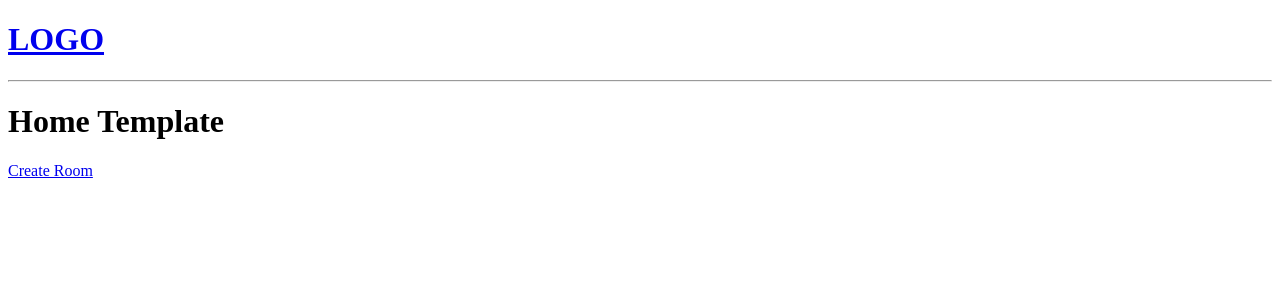
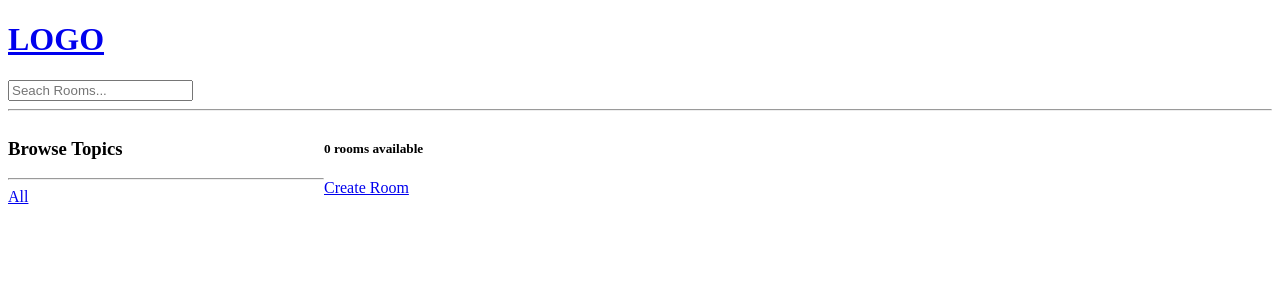
Before and after one commit to fabio-teichmann/discord-unchained, a Django app: page / in a window 1280 px wide. Shown: the top 300 px of the page. Run offline with Django 4.2, Linux system fonts and the light colour scheme; data that the repository does not hold is empty.

Commit message:
filtering and navigation

```diff
--- a/discord_unchained/base/templates/base/home.html
+++ b/discord_unchained/base/templates/base/home.html
@@ -1,9 +1,35 @@
 {% extends 'main.html' %}
 
 {% block content %}
-<h1>Home Template</h1>
+
+<style>
+    .home-container{
+        display: grid;
+        grid-template-columns: 1fr 3fr;
+    }
+</style>
+
+
+<div class="home-container">
 
     <div>
+        <h3>Browse Topics</h3>
+        <hr>
+        <div>
+            <a href="{% url 'home' %}">All</a>
+        </div>
+
+        {% for topic in topics %}
+            <div>
+                <a href="{% url 'home' %}?q={{topic.name}}">{{topic}}</a>
+            </div>
+
+        {% endfor %}
+    </div>
+
+
+    <div>
+        <h5>{{room_count}} rooms available</h5>
         <a href="{% url 'create-room' %}">Create Room</a>
         <div>
             {% for room in rooms %}
@@ -19,4 +45,8 @@
         </div>
     </div>
 
+
+
+</div>
+
 {% endblock %}
--- a/discord_unchained/base/views.py
+++ b/discord_unchained/base/views.py
@@ -1,8 +1,8 @@
-from django.http import HttpResponse
+from django.db.models import Q
 from django.shortcuts import redirect, render
 
 from .forms import RoomForm
-from .models import Room
+from .models import Room, Topic
 
 # rooms = [
 #     {"id": 1, "name": "Let's learn Python"},
@@ -13,8 +13,20 @@ from .models import Room
 
 # Create your views here.
 def home(request):
-    rooms = Room.objects.all()
-    context = {"rooms": rooms}
+    q = request.GET.get("q") if request.GET.get("q") != None else ""
+    # Filter rooms for query parameter
+    # __icontains is case-insensitive
+    rooms = Room.objects.filter(
+        Q(topic__name__icontains=q)
+        | Q(name__icontains=q)
+        | Q(description__icontains=q)
+        | Q(host__username__icontains=q)
+    )
+
+    topics = Topic.objects.all()
+    room_count = rooms.count()
+
+    context = {"rooms": rooms, "topics": topics, "room_count": room_count}
     return render(request, "base/home.html", context)
 
 
--- a/discord_unchained/templates/navbar.html
+++ b/discord_unchained/templates/navbar.html
@@ -2,4 +2,8 @@
     <h1>LOGO</h1>
 </a>
 
+<form method="GET" action="{% url 'home' %}">
+    <input type="text" name="q" placeholder="Seach Rooms..."/>
+</form>
+
 <hr>
```
Lines whose indentation alone changed are shown as unchanged.
